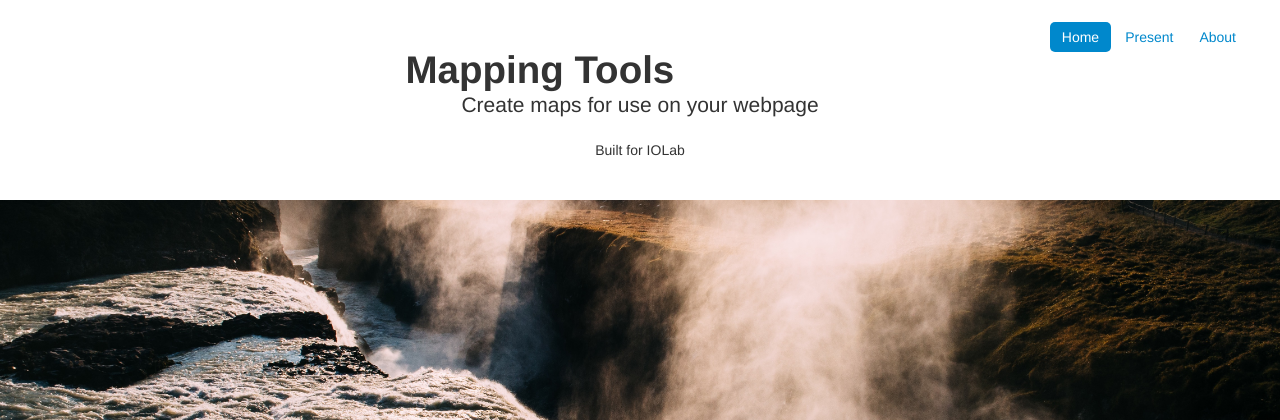
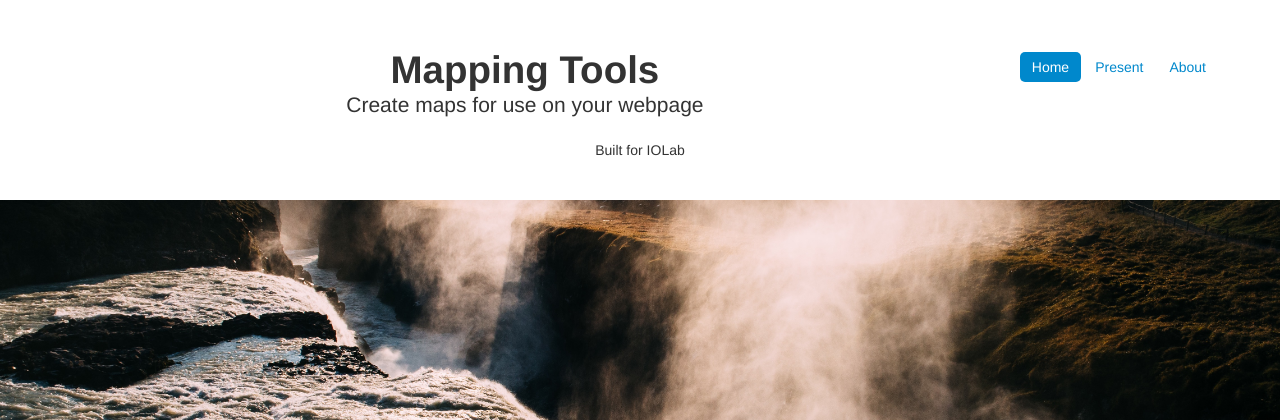
Before and after one commit to audalogy/mappingtools, a Flask app: page / in a window 1280 px wide. Shown: the top 420 px of the page. Run offline with Flask 2, Linux system fonts and the light colour scheme; data that the repository does not hold is empty; parts of the project's set-up code (start-up, migrations or seed data) failed here and were passed over; some libraries are stand-ins or nearby versions.

Commit message:
minor edits to styling

```diff
--- a/static/css/main.css
+++ b/static/css/main.css
@@ -1,3 +1,10 @@
+body {
+    padding: 30px;
+    height: 100%;
+    /* The html and body elements cannot have any padding or margin. */
+    -webkit-font-smoothing: antialiased;
+}
+
 h3 {
   /*padding-left: 20px;*/
   color: #0066FF;
@@ -17,10 +24,6 @@ h1 {
   height: 400px;
 }
 
-#body {
-    padding: 30px;
-}
-
 .hide{
 visibility: hidden
 }
```
